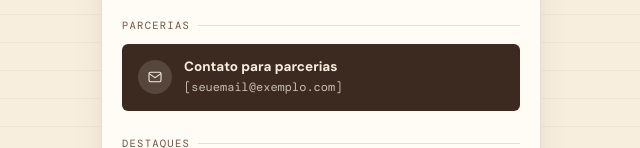
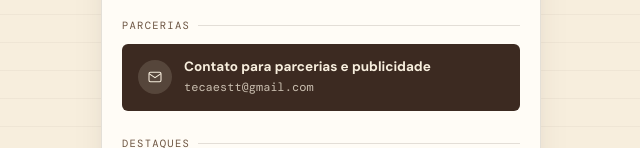
Before and after one commit to tecaestt/bio, a plain HTML site: page index.html in a window 1280 px wide. Shown: the part 573-721 px from the top of the page, without its empty margins (319-959 px from the left). Drawn offline with nearby package versions, Linux system fonts and the light colour scheme.

Commit message:
Update index.html

```diff
--- a/index.html
+++ b/index.html
@@ -523,8 +523,8 @@
         </svg>
       </span>
       <span class="parcerias-txt">
-        <strong>Contato para parcerias</strong>
-        <span>[seuemail@exemplo.com]</span>
+        <strong>Contato para parcerias e publicidade</strong>
+        <span>tecaestt@gmail.com</span>
       </span>
     </a>
   </section>
```
